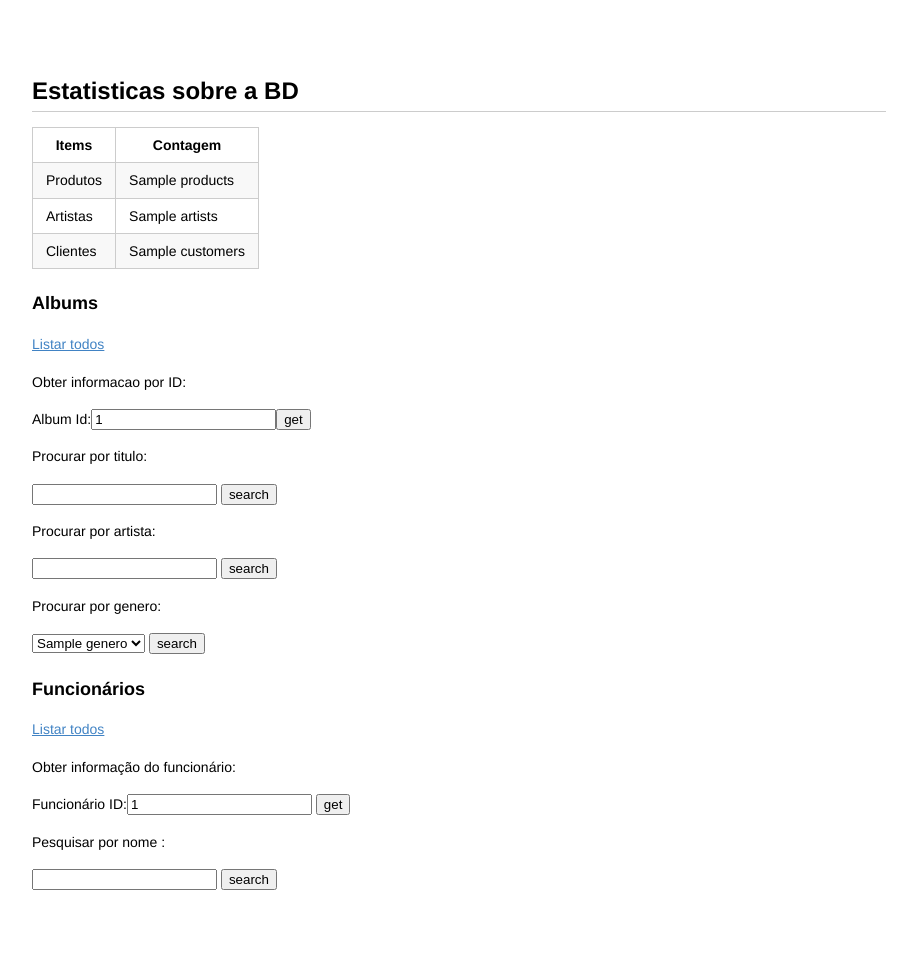
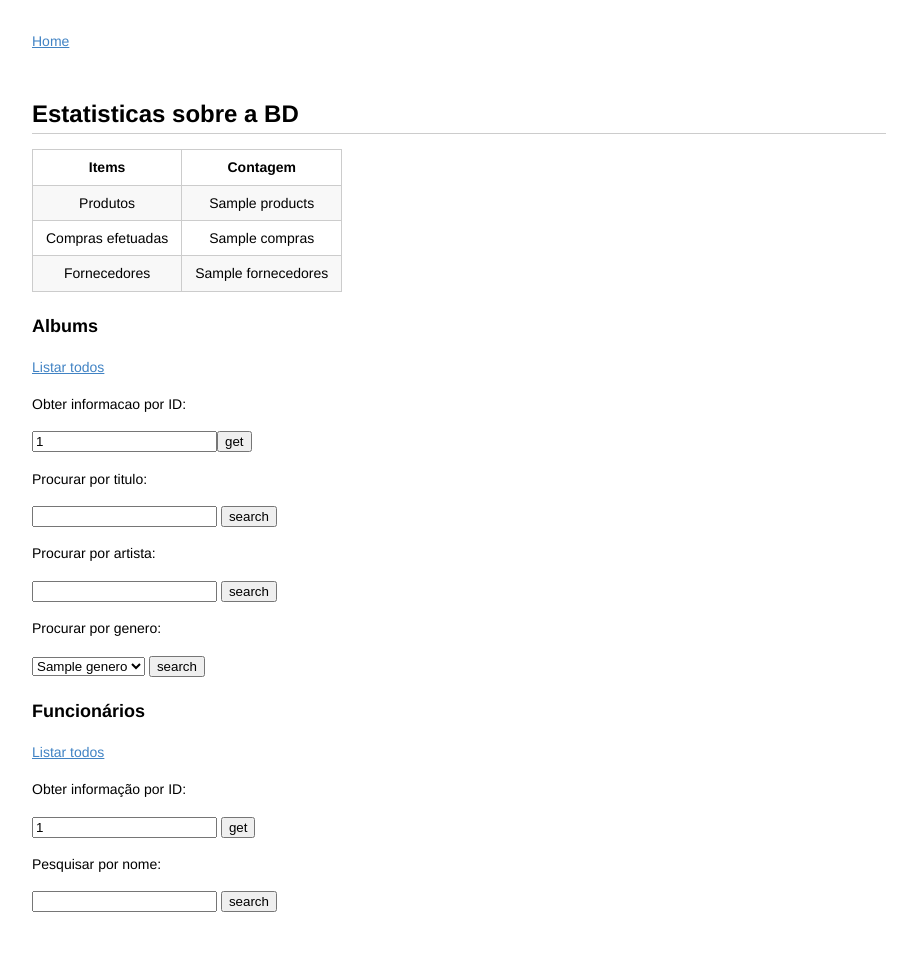
Before and after one commit to JGOPN/BDPROJ2, a Flask app: template templates/index.html in a window 1280 px wide. Shown: the whole page, without its empty margins (181-1098 px from the left). Before the commit the page ends 890 px from the top, so only its background shows below. Run offline with Flask 2, Linux system fonts and the light colour scheme; the template is opened without the code that fills it: most values are stand-ins (such as "Sample title", 1, 10 or a date in 2020).

Commit message:
add custom css, links para genero e artista nas paginas de album, formatacao da index

```diff
--- a/app.py
+++ b/app.py
@@ -12,11 +12,9 @@ def index():
     stats = {}
     x = db.execute('SELECT COUNT(*) AS products FROM PRODUTO').fetchone()
     stats.update(x)
-    x = db.execute('SELECT COUNT(*) AS artists FROM AUTOR').fetchone()
+    x = db.execute('SELECT COUNT(*) AS compras FROM ENCOMENDA_CLIENTE').fetchone()
     stats.update(x)
-    x = db.execute('SELECT COUNT(*) AS customers FROM CLIENTE').fetchone()
-    stats.update(x)
-    x = db.execute('SELECT COUNT(*) AS staff FROM FUNCIONÁRIO ').fetchone()
+    x = db.execute('SELECT COUNT(*) AS fornecedores FROM FORNECEDOR').fetchone()
     stats.update(x)
     logging.info(stats)
 
--- /dev/null
+++ b/static/custom.css
@@ -0,0 +1,3 @@
+table{
+    text-align: center;
+}
--- a/templates/album-search-bygen.html
+++ b/templates/album-search-bygen.html
@@ -6,6 +6,9 @@
 
 {% block content %}
   <h2>Resultados da procura</h2>
+  {% if not album %}
+  <b>Nenhum album encontrado para este genero</b>
+  {% endif %}
   <p><ul>
     {% for alb in album %}
       <li><a href="/albums/{{ alb.IdDisc }}">{{ alb.Nome}} - {{ alb.Titulo }}</a></li>
--- a/templates/album.html
+++ b/templates/album.html
@@ -13,7 +13,7 @@
     <b>Titulo: </b>{{ album.Titulo }} ({{ album.Formato }})
   </p>
   <p>
-    <b>Autor: </b>{{ album.Nome }}
+    <b>Autor: </b><a href="/albums/searchbyaut/{{ album.Nome }}/">{{ album.Nome }}</a>
   </p>
   <p>
     <b>Ano: </b>{{ album.AnoLançamento }}
@@ -27,7 +27,7 @@
   <p>
     <b>Generos: </b><ul>
       {% for gen in genre %}
-        <li>{{ gen.Genero }}</li>
+        <li><a href='/albums/searchbygen/{{ gen.Genero }}/'> {{ gen.Genero }} </a> </li>
       {% endfor %}
       </ul>
   </p>
--- a/templates/base.html
+++ b/templates/base.html
@@ -5,10 +5,14 @@
     <meta charset="utf-8">
     <meta name="viewport" content="width=device-width, initial-scale=1">
     <link rel="stylesheet" href="{{ url_for('static', filename='style.css') }}">
+    <link rel="stylesheet" href="{{ url_for('static', filename='custom.css') }}">
 
     <title>Loja Discos - A Sua Loja De Discos</title>
   </head>
   <body>
+    <nav>
+      <a href="/">Home</a>
+    </nav>
 
     <br/>
 
--- a/templates/index.html
+++ b/templates/index.html
@@ -18,12 +18,12 @@
   <td>{{ stats.products }}</td>
 </tr>
 <tr>
-  <td>Artistas</td>
-  <td>{{ stats.artists }}</td>
+  <td>Compras efetuadas</td>
+  <td>{{ stats.compras }}</td>
 </tr>
 <tr>
-  <td>Clientes</td>
-  <td>{{ stats.customers }}</td>
+  <td>Fornecedores</td>
+  <td>{{ stats.fornecedores }}</td>
 </tr>
 </table>
 
@@ -33,7 +33,7 @@
 </p>
 <p>Obter informacao por ID:
 <form name="mid" action="javascript:window.open('/albums/'+document.forms['mid'].elements['id'].value,'_self')">
-   Album Id:<input value="1" name="id" type="number" min="1"/><input type="submit" value="get"/>
+   <input value="1" name="id" type="number" min="1"/><input type="submit" value="get"/>
 </form>
 </p>
 <p>Procurar por titulo:
@@ -63,14 +63,14 @@
 <p>
    <a href="/funcionarios">Listar todos</a>
 </p>
-<p> Obter informação do funcionário:
+<p> Obter informação por ID:
 <form name="aid" action="javascript:window.open('/funcionarios/'+document.forms['aid'].elements['id'].value,'_self')">
-   Funcionário ID:<input value="1" name="id" type="number" min="1"/>
+   <input value="1" name="id" type="number" min="1"/>
    <input type="submit" value="get"/>
 </form>
 </p>
 
-<p>Pesquisar por nome :
+<p>Pesquisar por nome:
   <form name="aasearch" action="javascript:window.open('/funcionarios/search/'+document.forms['asearch'].elements['expr'].value,'_self')">
     <input name="expr" id="expr" value="" required/>
     <input type="submit" value="search"/>
```
